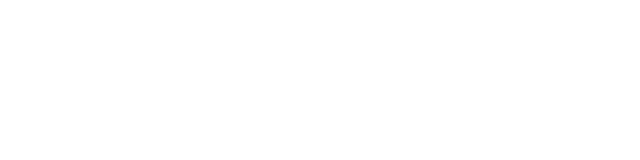
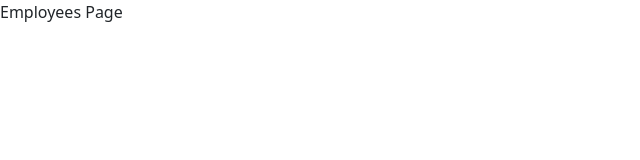
Before and after one commit to ya-nastia/test-task-pizza-soft, a React (Create React App) app: page / in a window 1280 px wide. Shown: the top 160 px of the page, without its empty margins (0-640 px from the left). Built offline with nearby package versions, Linux system fonts and the light colour scheme.

Commit message:
implemented rounting and created first pages

```diff
--- a/package.json
+++ b/package.json
@@ -13,6 +13,7 @@
     "react": "^18.2.0",
     "react-dom": "^18.2.0",
     "react-redux": "^8.1.3",
+    "react-router-dom": "^6.16.0",
     "react-scripts": "5.0.1",
     "redux": "^4.2.1",
     "typescript": "^4.9.5",
--- a/src/App.tsx
+++ b/src/App.tsx
@@ -1,10 +1,16 @@
 import React from 'react';
+import { BrowserRouter, Route, Routes } from 'react-router-dom';
+import EmployeesPage from './pages/EmployeesPage/EmployeesPage';
+import NotFoundPage from './pages/NotFoundPage/NotFoundPage';
 
 function App() {
   return (
-    <div>
-
-    </div>
+    <BrowserRouter>
+      <Routes>
+        <Route path="/" element={<EmployeesPage />} />
+        <Route path="*" element={<NotFoundPage />} />
+      </Routes>
+    </BrowserRouter>
   );
 }
 
--- /dev/null
+++ b/src/pages/EmployeesPage/EmployeesPage.tsx
@@ -0,0 +1,9 @@
+import React from "react";
+
+const EmployeesPage: React.FC = () => {
+  return (
+    <div>Employees Page</div>
+  )
+};
+
+export default EmployeesPage;
--- /dev/null
+++ b/src/pages/NotFoundPage/NotFoundPage.tsx
@@ -0,0 +1,11 @@
+import React from 'react';
+
+const NotFoundPage = () => {
+  return (
+    <div>
+      NotFound Page
+    </div>
+  )
+}
+
+export default NotFoundPage;
```
Also changed, not shown: 1 other file (tests, documents, lock files or other folders).
